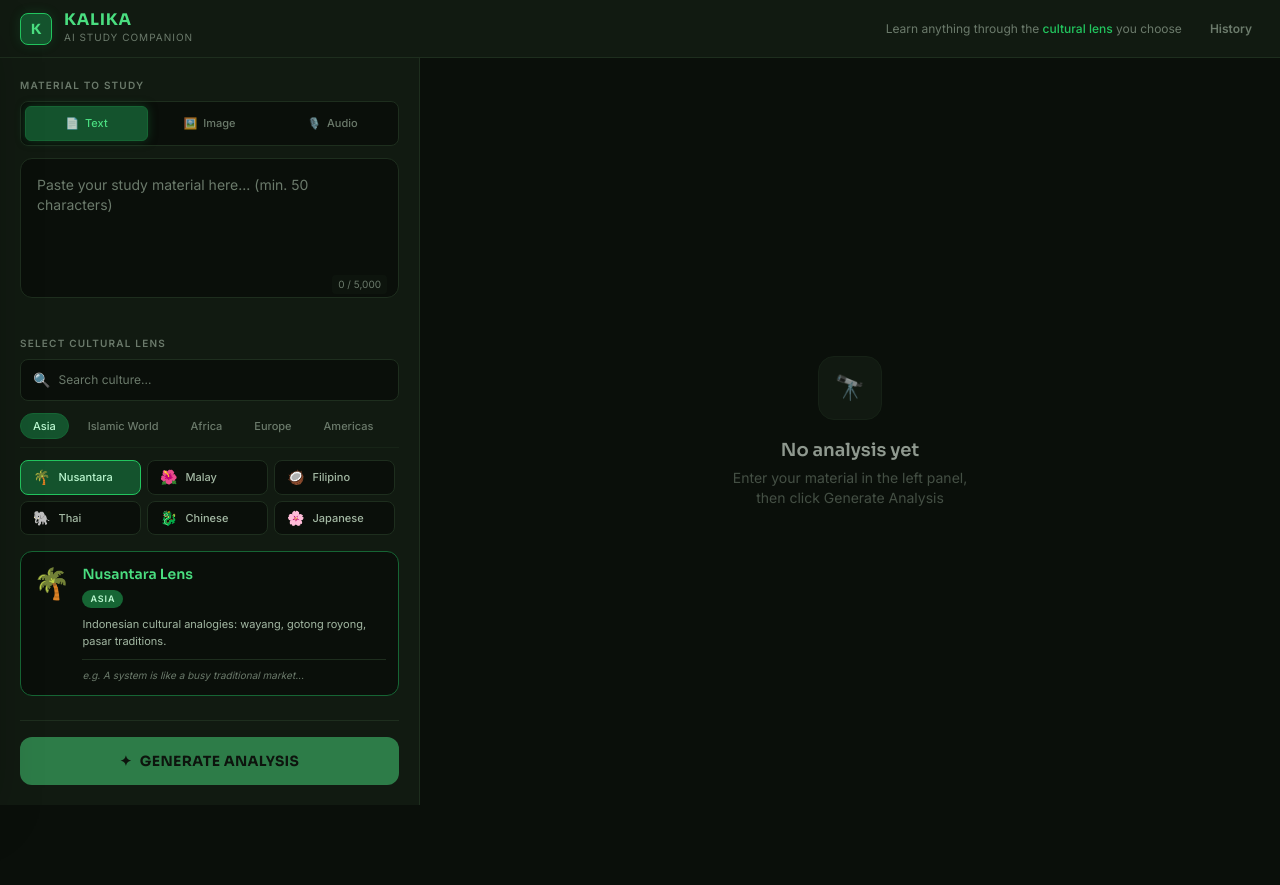
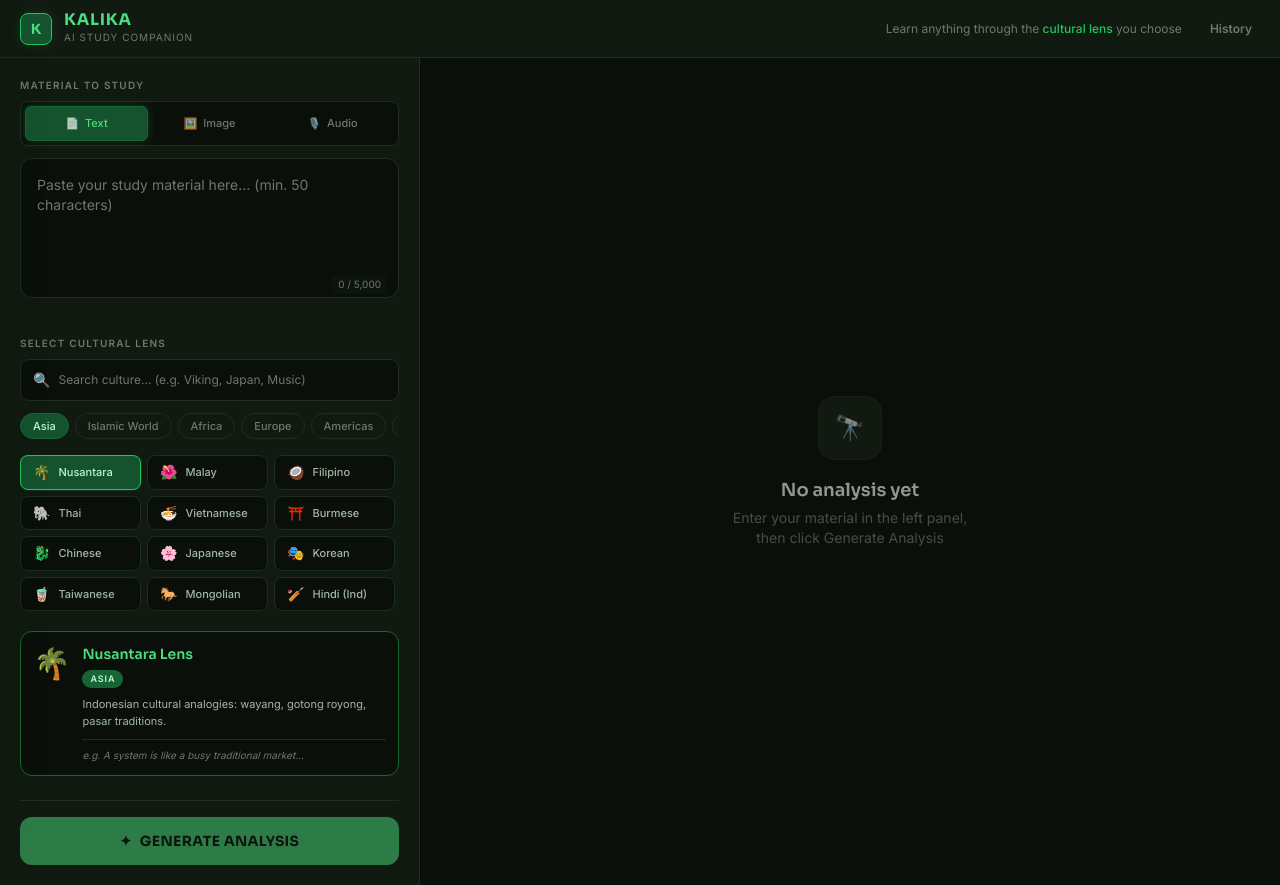
Before and after one commit to galiihajiip/kalika, a Next.js app: page / in a window 1280 px wide. Before the commit the page ends 805 px from the top, so only its background shows below. Built offline with nearby package versions, Linux system fonts and the light colour scheme.

Commit message:
chore: auto-save [2026-03-24 17:09:41]

```diff
--- a/src/components/LensSelector.tsx
+++ b/src/components/LensSelector.tsx
@@ -1,6 +1,6 @@
 'use client'
 
-import { useState, useMemo, useEffect } from 'react'
+import { useState, useMemo } from 'react'
 import { useKalikaStore } from '@/store/useKalikaStore'
 import type { LensType } from '@/types'
 
@@ -16,23 +16,69 @@ interface LensItem {
 }
 
 export const LENS_ITEMS: LensItem[] = [
-  // Asia
+  // --- ASIA ---
   { id: 'nusantara', emoji: '🌴', label: 'Nusantara', region: 'Asia', desc: 'Indonesian cultural analogies: wayang, gotong royong, pasar traditions.', example: 'e.g. A system is like a busy traditional market...' },
   { id: 'malay', emoji: '🌺', label: 'Malay', region: 'Asia', desc: 'Malay traditions: pantun, adat layers, kampong connections.', example: 'e.g. A function returning data is like a balasan pantun...' },
   { id: 'filipino', emoji: '🥥', label: 'Filipino', region: 'Asia', desc: 'Bayanihan community, jeepney networks, fiesta spirit.', example: 'e.g. Network routing is like navigating jeepney routes...' },
   { id: 'thai', emoji: '🐘', label: 'Thai', region: 'Asia', desc: 'Thai temples, muay thai discipline, sanuk philosophy.', example: 'e.g. Data hierarchy is like the tiers of a Wat temple...' },
+  { id: 'vietnamese', emoji: '🍜', label: 'Vietnamese', region: 'Asia', desc: 'Confucian family values, rice farming layers, pho brewing.', example: 'e.g. A process building up is like a pho broth simmering...' },
+  { id: 'burmese', emoji: '⛩️', label: 'Burmese', region: 'Asia', desc: 'Pagoda stupas, alms ceremonies, longyi weaving.', example: 'e.g. Data layers are like the stupas of Shwedagon...' },
   { id: 'chinese', emoji: '🐉', label: 'Chinese', region: 'Asia', desc: 'Confucius, Sun Tzu strategies, guanxi networking.', example: 'e.g. Node connectivity is like human Guanxi networks...' },
   { id: 'japanese', emoji: '🌸', label: 'Japanese', region: 'Asia', desc: 'Bushido discipline, kaizen iteration, origami folding.', example: 'e.g. Refactoring code is like the Kaizen process...' },
+  { id: 'korean', emoji: '🎭', label: 'Korean', region: 'Asia', desc: 'Nunchi context, ppali-ppali speed, K-drama twists.', example: 'e.g. Efficiency tradeoffs are like ppali-ppali culture...' },
+  { id: 'taiwanese', emoji: '🧋', label: 'Taiwanese', region: 'Asia', desc: 'Night markets, high-tech factories, tea culture.', example: 'e.g. Modular systems are like mixing ingredients in boba...' },
+  { id: 'mongolian', emoji: '🐎', label: 'Mongolian', region: 'Asia', desc: 'Nomadic yurts, steppe endurance, relay missions.', example: 'e.g. Scalable nodes are like portable nomadic gers...' },
+  { id: 'indian_hindi', emoji: '🏏', label: 'Hindi (Ind)', region: 'Asia', desc: 'Cricket strategy, dharma logic, chai parameters.', example: 'e.g. Decision paths are like Arjuna’s Dharma dilemma...' },
+  { id: 'indian_tamil', emoji: '💃', label: 'Tamil (Ind)', region: 'Asia', desc: 'Carnatic structure, Sangam poetry, temple gopurams.', example: 'e.g. Hierarchies are like gopuram temple tiers...' },
+  { id: 'bengali', emoji: '🍛', label: 'Bengali', region: 'Asia', desc: 'Tagore philosophy, monsoon rains, cycle-rickshaws.', example: 'e.g. Data floods are like monsoon rains in Sundarbans...' },
+  { id: 'nepali', emoji: '🏔️', label: 'Nepali', region: 'Asia', desc: 'Sherpa teamwork, Everest basecamps, Gurkha bravery.', example: 'e.g. Staging environments are like Everest basecamps...' },
+  { id: 'sinhala', emoji: '🎣', label: 'Sinhala', region: 'Asia', desc: 'Stilt fishing, tea plantations, Buddhist Jataka tales.', example: 'e.g. Specialized stability is like stilt fishing...' },
 
-  // Islamic
-  { id: 'islamic_arabic', emoji: '🕌', label: 'Arabic', region: 'Islamic World', desc: '1001 Nights recursion, golden age scholars.', example: 'e.g. Recursive loops are like tales within tales...' },
-  { id: 'islamic_persian', emoji: '📜', label: 'Persian', region: 'Islamic World', desc: 'Rumi poetry, intricate carpets, chess origins.', example: 'e.g. Data weaving is like knotting a Persian carpet...' },
+  // --- ISLAMIC WORLD ---
+  { id: 'islamic_arabic', emoji: '🕌', label: 'Arabic', region: 'Islamic World', desc: '1001 Nights recursion, Golden Age scholars.', example: 'e.g. Recursive loops are like tales within 1001 Nights...' },
+  { id: 'islamic_persian', emoji: '📜', label: 'Persian', region: 'Islamic World', desc: 'Rumi poetry, intricate carpets, chess origins.', example: 'e.g. Complexity is like knotting a Persian carpet...' },
+  { id: 'islamic_turkish', emoji: '🧿', label: 'Turkish', region: 'Islamic World', desc: 'Grand Bazaar barter, Ottoman Vilayets, Hammams.', example: 'e.g. Exchange nodes are like the Grand Bazaar stalls...' },
+  { id: 'islamic_malay', emoji: '🌙', label: 'Malay (Isl.)', region: 'Islamic World', desc: 'Pesantren models, selawatan rhythm, Sharia custom.', example: 'e.g. Synchronized logic cycles are like selawatan...' },
+  { id: 'bedouin', emoji: '⛺', label: 'Bedouin', region: 'Islamic World', desc: 'Oasis resources, star-navigation, hospitality.', example: 'e.g. Networking discovery is like finding an oasis...' },
 
-  // Add a few more as representatives to not bloat the file unnecessarily but full scaling is supported
-  { id: 'western', emoji: '🌍', label: 'Western (Pop)', region: 'Europe', desc: 'Netflix, startup silos, modern coffee culture, tech.', example: 'e.g. Services scale just like a tech startup spinning up servers...' },
-  { id: 'greek_classical', emoji: '🏛️', label: 'Greek (Class.)', region: 'Europe', desc: 'Socratic dialogue, Olympic optimization, archetypes.', example: 'e.g. Validation loops act like the Socratic method...' },
-  { id: 'native_american', emoji: '🦅', label: 'Native Amer.', region: 'Americas', desc: 'Totem pole ledgers, tracking logic, powwow assemblies.', example: 'e.g. Immutable blockchains mirror standing Totem poles...' },
-  { id: 'cyber', emoji: '💻', label: 'Cyber', region: 'Special', desc: 'Terminal, hacker logic, neon, matrix systems.', example: 'e.g. Your brain parsing code is like a terminal scanning...' },
+  // --- AFRICA ---
+  { id: 'west_african', emoji: '🥁', label: 'West African', region: 'Africa', desc: 'Ubuntu (Interdependence), Griot history, Kente weaving.', example: 'e.g. Distributed networks are like Ubuntu philosophy...' },
+  { id: 'east_african', emoji: '🦒', label: 'East African', region: 'Africa', desc: 'Coastal Swahili trade, Serengeti data flow.', example: 'e.g. Bridging protocols are like Swahili trade paths...' },
+  { id: 'north_african', emoji: '🐪', label: 'North African', region: 'Africa', desc: 'Sahara boundaries, Kasbah security, Souk markets.', example: 'e.g. Local firewalls are like Kasbah fortresses...' },
+  { id: 'south_african', emoji: '🇿🇦', label: 'South African', region: 'Africa', desc: 'Rainbow nation multi-threading, veld survival.', example: 'e.g. Cooperative systems are like a rainbow nation...' },
+  { id: 'ethiopian', emoji: '☕', label: 'Ethiopian', region: 'Africa', desc: 'Coffee ceremonies, monolithic rock-hewn churches.', example: 'e.g. Monolithic architecture like Lalibela churches...' },
+
+  // --- EUROPE ---
+  { id: 'western', emoji: '🌍', label: 'Western', region: 'Europe', desc: 'Netflix streaming, Silicon Valley silos, startups.', example: 'e.g. Scaling is like a tech startup spinning up servers...' },
+  { id: 'nordic', emoji: '⛵', label: 'Nordic', region: 'Europe', desc: 'Lagom optimization, Hygge UX, Viking Yggdrasil.', example: 'e.g. Balanced loads are like the concept of Lagom...' },
+  { id: 'mediterranean', emoji: '🫒', label: 'Mediterra.', region: 'Europe', desc: 'Siesta scheduling, piazza traffic, olive pressing.', example: 'e.g. Garbage collection is like the siesta downtime...' },
+  { id: 'greek_classical', emoji: '🏛️', label: 'Greek (Class)', region: 'Europe', desc: 'Socratic methods, Olympic trials, Agoras.', example: 'e.g. Testing cycles follow the Socratic method...' },
+  { id: 'slavic', emoji: '🇷🇺', label: 'Slavic', region: 'Europe', desc: 'Matryoshka recursion, resilient Banya dips, Sputnik leaps.', example: 'e.g. Nested functions are like Matryoshka dolls...' },
+  { id: 'celtic', emoji: '🍀', label: 'Celtic', region: 'Europe', desc: 'Celtic knots, oral legends, through thick mist.', example: 'e.g. Infinite loops are like the Celtic knot patterns...' },
+
+  // --- AMERICAS ---
+  { id: 'latin_american', emoji: '🎺', label: 'Latin Amer.', region: 'Americas', desc: 'Carnival sync, telenovela states, magical realism.', example: 'e.g. Event states are like telenovela plot twists...' },
+  { id: 'mexican', emoji: '🌮', label: 'Mexican', region: 'Americas', desc: 'Día de Muertos layers, Aztec roots, chili friction.', example: 'e.g. System friction is like the heat of a chili...' },
+  { id: 'andean', emoji: '🦙', label: 'Andean', region: 'Americas', desc: 'Quipu node encoding, Incan stonework, high altitudes.', example: 'e.g. Binary encoding is like the Incan Quipu knots...' },
+  { id: 'native_american', emoji: '🦅', label: 'Native Amer.', region: 'Americas', desc: 'Totem pole ledgers, powwow circle assemblies.', example: 'e.g. Immutable records are like carved Totem poles...' },
+  { id: 'caribbean', emoji: '🏝️', label: 'Caribbean', region: 'Americas', desc: 'Reggae async syncopation, island network hopping.', example: 'e.g. Asynchronous tasks follow Reggae rhythms...' },
+  { id: 'north_american', emoji: '🏙️', label: 'North Amer.', region: 'Americas', desc: 'Highways, Wild West frontiers, NFL logic.', example: 'e.g. Data transit is like the interstate highways...' },
+
+  // --- ANCIENT ---
+  { id: 'ancient_egyptian', emoji: '𓀀', label: 'Egyptian', region: 'Ancient', desc: 'Hieroglyphic encoding, Nile bursts, Pyramids.', example: 'e.g. Monolithic dev is like building a Pyramid...' },
+  { id: 'mesopotamian', emoji: '🧱', label: 'Mesopotamia', region: 'Ancient', desc: 'Clay tablets, Hammurabi code logic, Ziggurats.', example: 'e.g. Persistence is like cuneiform clay tablets...' },
+  { id: 'roman', emoji: '⚔️', label: 'Roman', region: 'Ancient', desc: 'Aqueduct pipelines, Senate consensus, Legions.', example: 'e.g. Data pipelines are like the Roman aqueducts...' },
+  { id: 'aztec_maya', emoji: '🎭', label: 'Aztec/Maya', region: 'Ancient', desc: 'Cyclic calendars, chinampa gardens, base-20 math.', example: 'e.g. Cyclic code follows the Mayan calendars...' },
+  { id: 'viking', emoji: '🪓', label: 'Viking', region: 'Ancient', desc: 'Longship flex, aggressive harvesting, Runes.', example: 'e.g. Flexible code is like a Viking longship hull...' },
+  { id: 'hindu_vedic', emoji: '🕉️', label: 'Vedic', region: 'Ancient', desc: 'Karma loops, Dharma types, Shunya (zero).', example: 'e.g. Type-checking is like staying within Dharma...' },
+
+  // --- SPECIAL ---
+  { id: 'gamer', emoji: '🎮', label: 'Gamer', region: 'Special', desc: 'XP leveling, boss pattern phases, checkpoints.', example: 'e.g. Error recovery is like loading a checkpoint...' },
+  { id: 'internet', emoji: '🌐', label: 'Internet', region: 'Special', desc: 'NPC logic, iceberg lore, speedrun exploits.', example: 'e.g. Bypassing logic is like a game speedrun glitch...' },
+  { id: 'sports_universal', emoji: '⚽', label: 'Sports', region: 'Special', desc: 'Relay handoffs, team arrays, scoreboards.', example: 'e.g. Handing off memory is like a relay race baton...' },
+  { id: 'scientific', emoji: '🧪', label: 'Scientific', region: 'Special', desc: 'Peer review validation, Occam’s razor.', example: 'e.g. Proving code follows the peer review process...' },
+  { id: 'musical', emoji: '🎵', label: 'Musical', region: 'Special', desc: 'Jazz async improvisation, orchestra microservices.', example: 'e.g. Orchestration is like a conductor’s baton...' },
+  { id: 'cyber', emoji: '💻', label: 'Cyber', region: 'Special', desc: 'Terminal commands, hacker logic, neon matrix.', example: 'e.g. Parsing code is like a terminal scanning...' },
 ]
 
 const TABS: RegionTab[] = ['Asia', 'Islamic World', 'Africa', 'Europe', 'Americas', 'Ancient', 'Special']
@@ -54,13 +100,12 @@ export default function LensSelector() {
 
   return (
     <div className="flex flex-col gap-3">
-
       {/* Search Bar */}
       <div className="flex items-center gap-2 bg-kalika-bg border border-kalika-border rounded-lg px-3 py-2.5 focus-within:border-kalika-green-glow focus-within:ring-1 focus-within:ring-kalika-green-subtle transition-all duration-150">
         <span className="text-kalika-muted text-sm shrink-0">🔍</span>
         <input
           type="text"
-          placeholder="Search culture..."
+          placeholder="Search culture... (e.g. Viking, Japan, Music)"
           value={searchQuery}
           onChange={(e) => setSearchQuery(e.target.value)}
           className="text-xs text-kalika-text bg-transparent outline-none w-full placeholder-kalika-muted"
@@ -69,7 +114,7 @@ export default function LensSelector() {
 
       {/* Region Tabs */}
       {!searchQuery && (
-        <div className="flex gap-1.5 overflow-x-auto pb-2 scrollbar-hide border-b border-kalika-border/50">
+        <div className="flex gap-1.5 overflow-x-auto pb-1 scrollbar-hide">
           {TABS.map((tab) => {
             const isActive = activeTab === tab
             return (
@@ -79,7 +124,7 @@ export default function LensSelector() {
                 className={`px-3 py-1 text-[11px] font-medium rounded-full border whitespace-nowrap transition-colors duration-150
                   ${isActive
                     ? 'bg-kalika-green-subtle text-kalika-green-text border-kalika-green-glow'
-                    : 'border-transparent text-kalika-muted hover:border-kalika-green-glow/50 hover:text-kalika-text-secondary'}`}
+                    : 'border-kalika-border text-kalika-muted hover:border-kalika-green-glow/50 hover:text-kalika-text-secondary'}`}
               >
                 {tab}
               </button>
@@ -89,8 +134,9 @@ export default function LensSelector() {
       )}
 
       {/* Pill Grid */}
-      <div className="grid grid-cols-2 md:grid-cols-3 gap-1.5 max-h-40 overflow-y-auto pr-1">
-        {displayItems.map((lens) => {
+      <div className="grid grid-cols-2 md:grid-cols-2 lg:grid-cols-3 gap-1.5 max-h-40 overflow-y-auto pr-1 custom-scrollbar">
+        {displayItems.length > 0 ? (
+          displayItems.map((lens) => {
             const isSel = selectedLens === lens.id
             return (
               <button
@@ -98,23 +144,26 @@ export default function LensSelector() {
                 onClick={() => setSelectedLens(lens.id)}
                 className={`flex items-center gap-2 px-3 py-2 rounded-lg border transition-all duration-150 text-left cursor-pointer
                   ${isSel
-                  ? 'bg-kalika-green-subtle border-kalika-green-dim'
+                    ? 'bg-kalika-green-subtle border-kalika-green-dim ring-1 ring-kalika-green-glow/30'
                     : 'bg-kalika-bg border-kalika-border hover:border-kalika-green-glow hover:bg-kalika-surface2'}`}
               >
-              <span className="text-[14px] leading-none">{lens.emoji}</span>
+                <span className="text-[14px] leading-none shrink-0">{lens.emoji}</span>
                 <span className={`text-[11px] font-medium truncate ${isSel ? 'text-kalika-green-text' : 'text-kalika-text-secondary'}`}>
                   {lens.label}
                 </span>
               </button>
             )
-        })}
+          })
+        ) : (
+          <p className="col-span-full text-center text-[11px] text-kalika-muted py-4">No lenses found for "{searchQuery}"</p>
+        )}
       </div>
 
       {/* Active Lens Card */}
       {activeObj && (
         <div className="bg-kalika-bg border border-kalika-green-glow rounded-xl p-3 flex gap-3 items-start mt-1">
-          <span className="text-3xl leading-none mt-1">{activeObj.emoji}</span>
-          <div className="flex-1">
+          <span className="text-3xl leading-none mt-1 shrink-0">{activeObj.emoji}</span>
+          <div className="flex-1 min-w-0">
             <h4 className="text-sm font-semibold text-kalika-green font-display flex items-center gap-2">
               {activeObj.label} Lens
             </h4>
```
Lines whose indentation alone changed are shown as unchanged.
